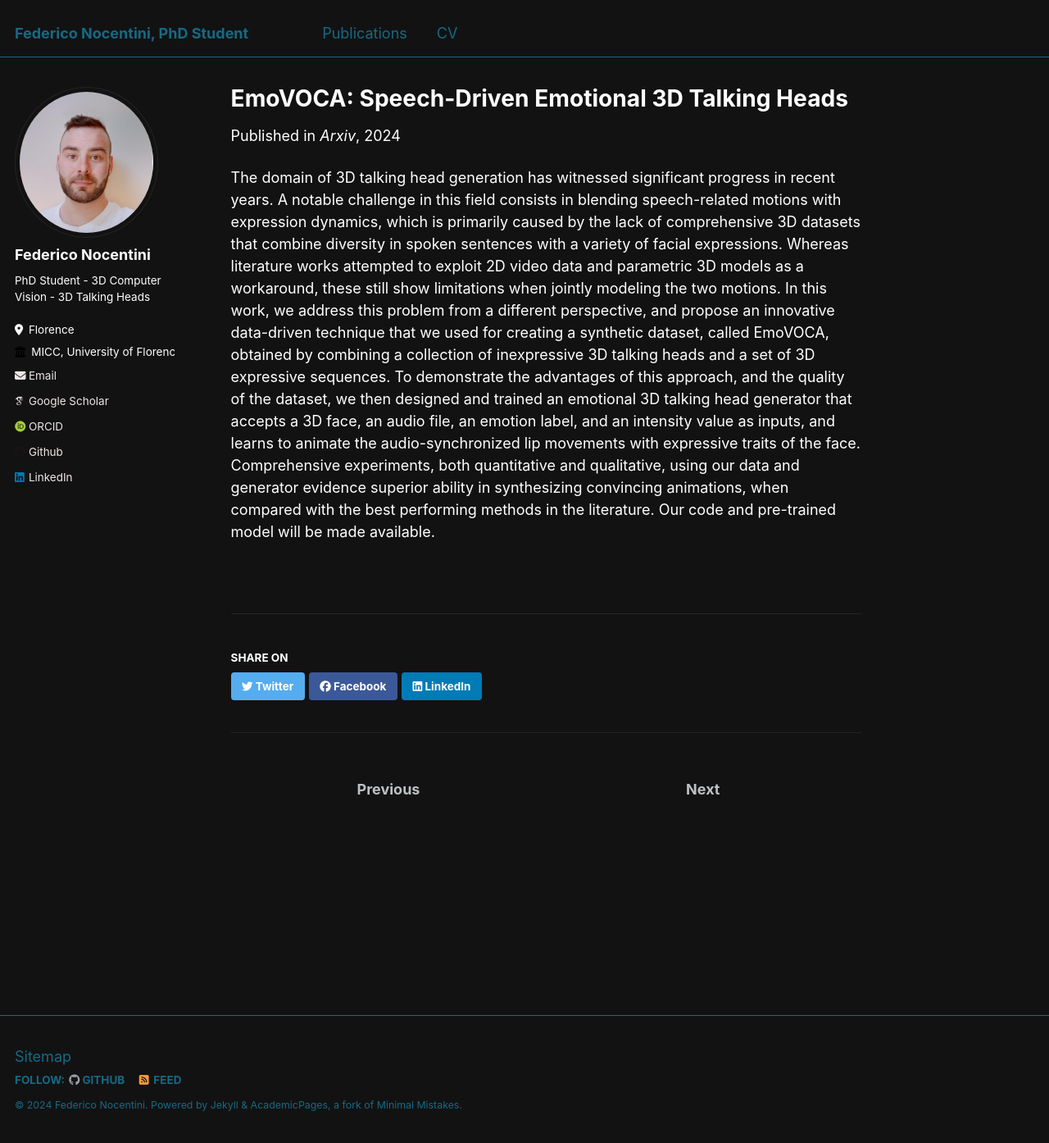
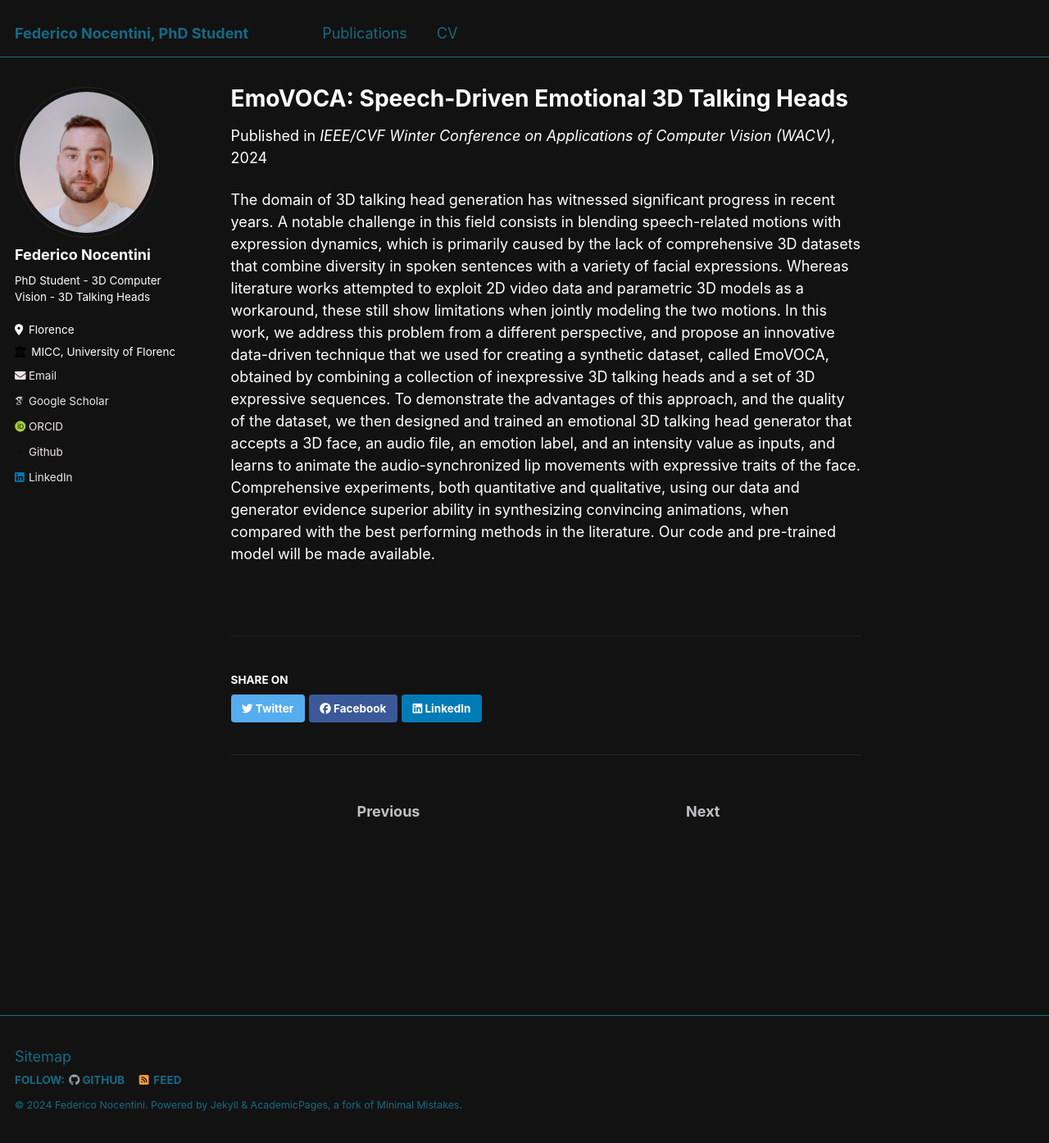
Before and after one commit to FedeNoce/fedenoce.github.io, a Jekyll site: the page built from _publications/2-emovoca.md, in a window 1280 px wide and 1394 px high. Shown: the whole window at 82% size. Built offline with Jekyll 4.4.1, drawn with Linux system fonts in a browser that asks for light colours; some web fonts are replaced.

Commit message:
renamed:    _publications/s2l-s2d-1.md -> _publications/1-s2l-s2d.md 	renamed:    _publications/emovoca-2.md -> _publications/2-emovoca.md 	renamed:    _publications/scantalk-3.md -> _publications/3-scantalk.md 	renamed:    _publications/beyond-4.md -> _publications/4-beyond.md

```diff
--- a/_publications/emovoca-2.md
+++ b/_publications/2-emovoca.md
@@ -4,7 +4,7 @@ collection: publications
 permalink: /publication/emovoca-2
 excerpt: 'We present EmoVOCA, a novel dataset that can be used to train a model to generate emotional 3D talking heads. The proposed method is capable of generating emotional 3D talking heads based on a speech track, an intensity label, an emotion label, and an actor to animate'
 date: 2024-03-19
-venue: 'Arxiv'
+venue: 'IEEE/CVF Winter Conference on Applications of Computer Vision (WACV)'
 paperurl: 'https://arxiv.org/pdf/2403.12886'
 
 ---
```
Also changed, not shown: _publications/1-s2l-s2d.md (renamed from _publications/s2l-s2d-1.md), _publications/3-scantalk.md (renamed from _publications/scantalk-3.md), _publications/4-beyond.md (renamed from _publications/beyond-4.md).
